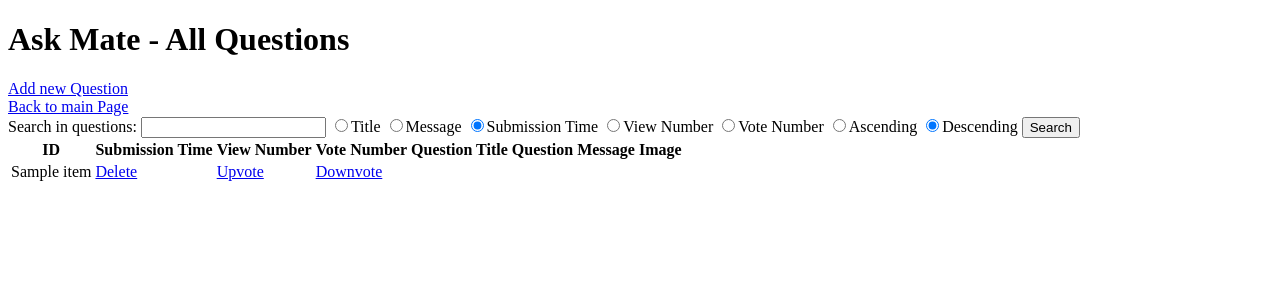
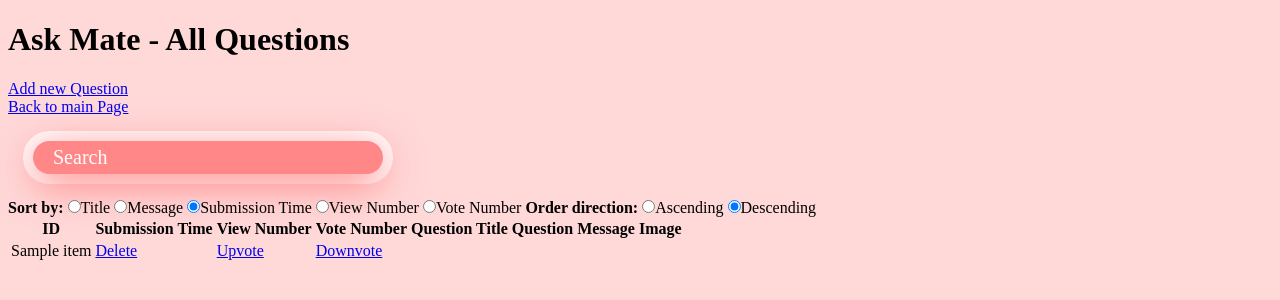
Before and after one commit to CodecoolGlobal/ask-mate-3-python-Eleg4nsnoszat, a Flask app: template templates/list.html in a window 1280 px wide. Shown: the top 300 px of the page. Run offline with Flask 2, Linux system fonts and the light colour scheme; the template is opened without the code that fills it: most values are stand-ins (such as "Sample title", 1, 10 or a date in 2020).

Commit message:
css search bar and background

```diff
--- /dev/null
+++ b/static/style.css
@@ -0,0 +1,42 @@
+body {
+  width: fit-content;
+  height:  fit-content;
+  border: 2px black;
+  background-color: #ffd8d8;
+  background-repeat: no-repeat;
+}
+.td {
+  display: table-cell;
+  vertical-align: center;
+}
+.tb {
+  display: table;
+  width: 100%;
+}
+input,
+button {
+  color: #fff;
+  font-family: Nunito;
+  padding: 0;
+  margin: 0;
+  border: 0;
+  background-color: transparent;
+}
+.cover {
+  margin: 25px;
+  width: 350px;
+  padding: 5px;
+  background-color: #ff8787;
+  border-radius: 20px;
+  box-shadow: 0 10px 40px #ff7c7c, 0 0 0 10px #ffffffeb;
+  box-sizing: border-box;
+}
+input[type="text"] {
+  width: 100%;
+  height: 100%;
+  font-size: 20px;
+  line-height: 1;
+}
+input[type="text"]::placeholder {
+  color: #ffffff;
+}
--- a/templates/index.html
+++ b/templates/index.html
@@ -2,6 +2,7 @@
 <html lang="en">
     <head>
         <meta charset="utf-8">
+        <link rel="stylesheet" href="static/style.css">
         <title>Ask Mate - All Questions</title>
     </head>
     <body>
--- a/templates/list.html
+++ b/templates/list.html
@@ -2,6 +2,7 @@
 <html lang="en">
     <head>
         <meta charset="utf-8">
+        <link rel="stylesheet" href="static/style.css">
         <title>Ask Mate - All Questions</title>
     </head>
     <body>
@@ -9,16 +10,20 @@
         <a href="/add-question">Add new Question</a><br>
         <a href="/">Back to main Page</a>
             <form action="/list" method="post">
-                <label for="search">Search in questions:</label>
-                <input id="search" type="text" name="search">
+                <div class="cover">
+                 <div class="tb">
+                <div class="td"> <input id="search" placeholder="   Search" type="text" name="search"></div>
+                 </div>
+                    </div>
+                <label for="order_by"><strong>Sort by:</strong></label>
                 <input type="radio" name="order_by" value="title">Title
                 <input type="radio" name="order_by" value="message">Message
                 <input type="radio" name="order_by" value="submission_time" checked>Submission Time
                 <input type="radio" name="order_by" value="view_number">View Number
                 <input type="radio" name="order_by" value="vote_number">Vote Number
+                <label for="order_direction"><strong>Order direction:</strong></label>
                 <input type="radio" name="order_direction" value="ASC">Ascending
                 <input type="radio" name="order_direction" value="DESC" checked>Descending
-                <button type="submit">Search</button><br>
             </form>
         <table>
             <tr>
```
Also changed, not shown: static/uploads/background.jpg (added).
